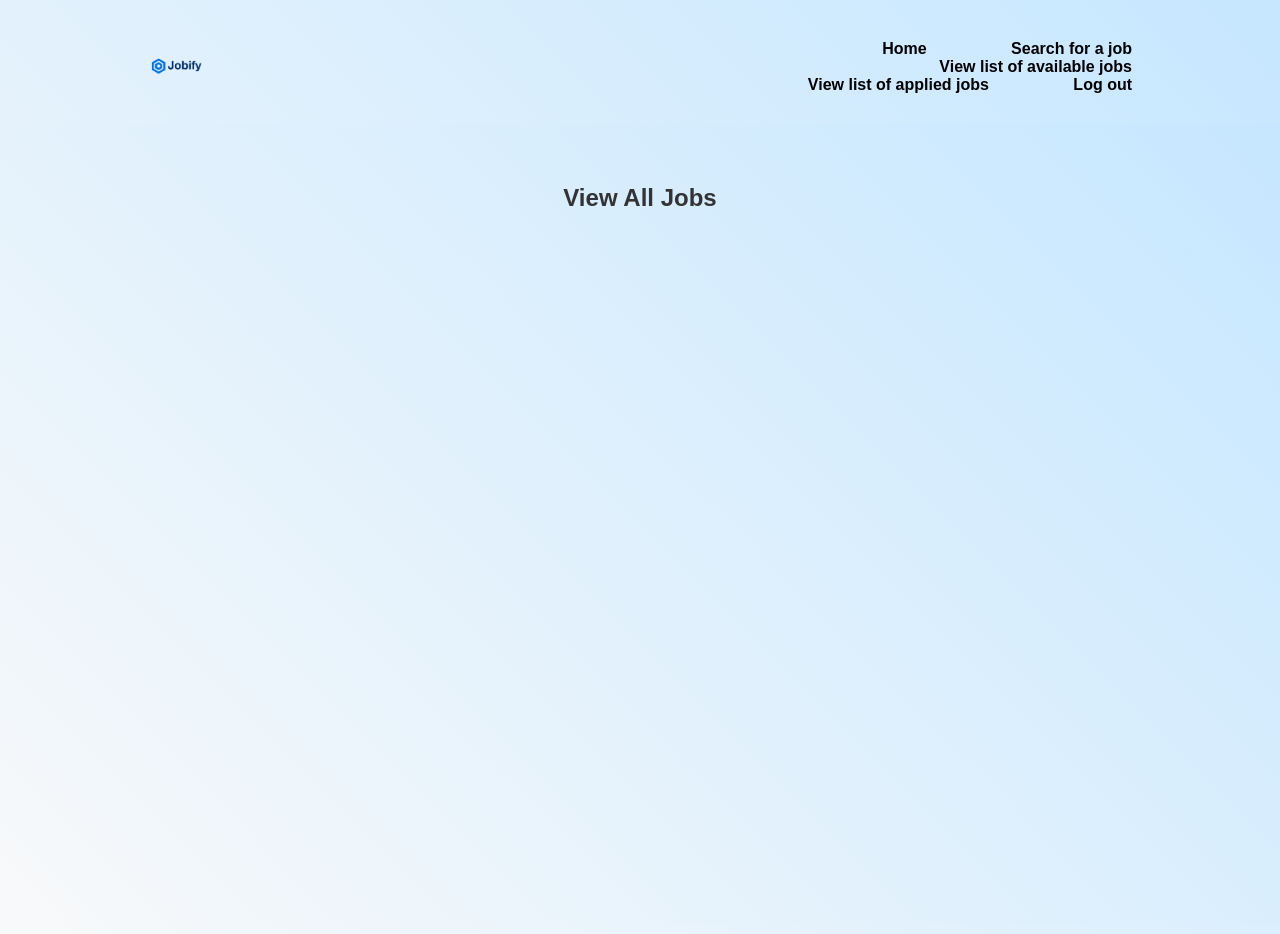
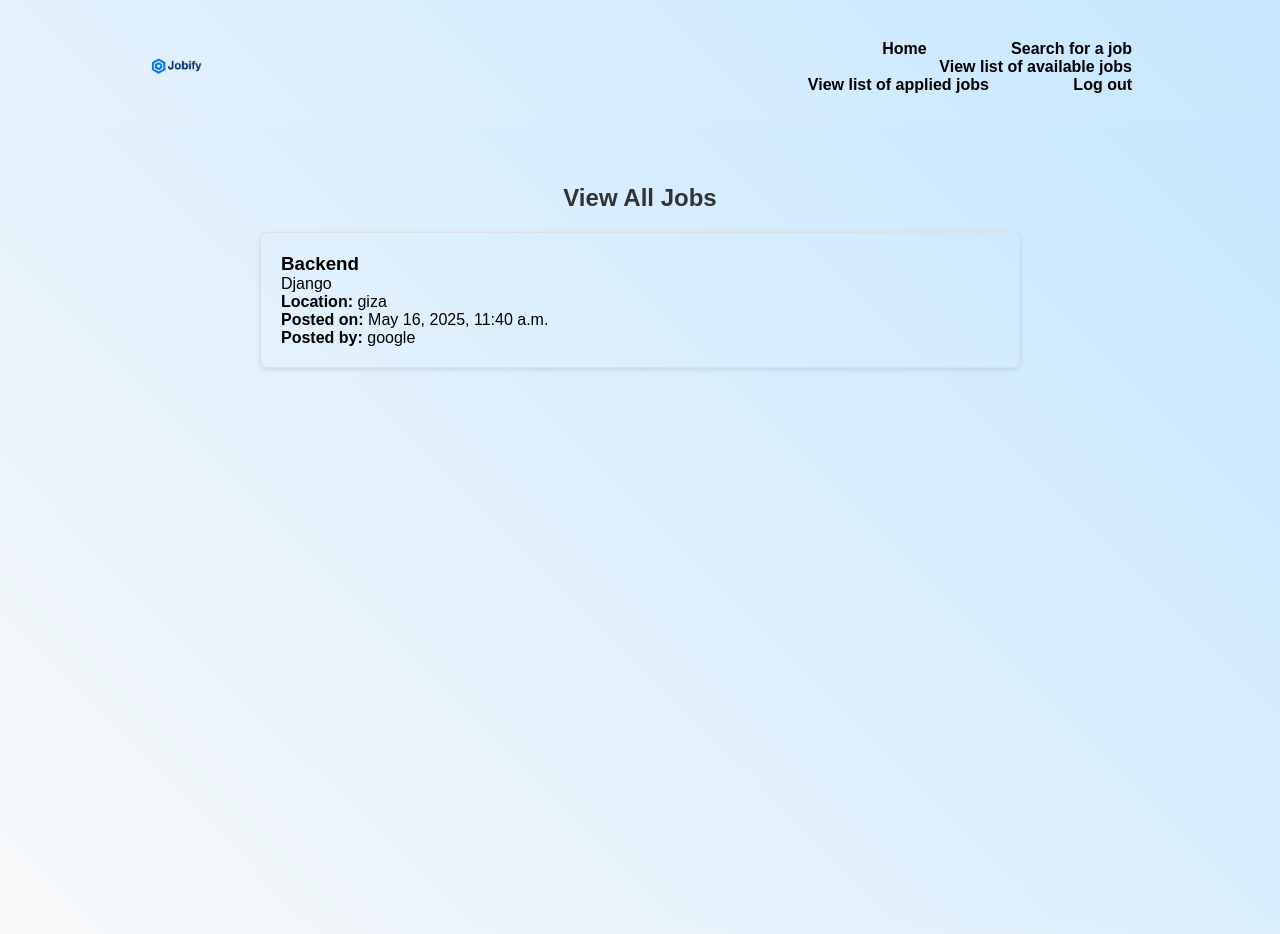
Before and after one commit to Adam-Gamil/Job_Finder, a Django app: page /viewAllJobs/ in a window 1280 px wide. Run offline with Django 5.2, Linux system fonts and the light colour scheme; a user stored in the database is signed in; data comes from the database, SQL or seed files in the repository; some libraries are stand-ins or nearby versions.

Commit message:
added company name to view all jobs

```diff
--- a/base/templates/base/viewAllJobs.html
+++ b/base/templates/base/viewAllJobs.html
@@ -17,7 +17,8 @@
                 <h3>{{ job.title }}</h3>
                 <p>{{ job.description }}</p>
                 <p><strong>Location:</strong> {{ job.location }}</p>
-                <p><strong>Posted on:</strong> {{ job.posted_date }}</p>
+                <p><strong>Posted on:</strong> {{ job.datePosted }}</p>
+                <p><strong>Posted by:</strong> {{job.employer.company_name}}</p>
             </div>
         {% empty %}
             <p>No jobs available at the moment.</p>
@@ -27,6 +28,6 @@
 {% endblock %}
 
 {% block scripts %}
-<script type="module" src="{% static 'js/viewAllJobs.js' %}"></script>
+<!-- <script type="module" src="{% static 'js/viewAllJobs.js' %}"></script> -->
 <script src="https://cdn.jsdelivr.net/npm/sweetalert2@11"></script>
 {% endblock %}
```
